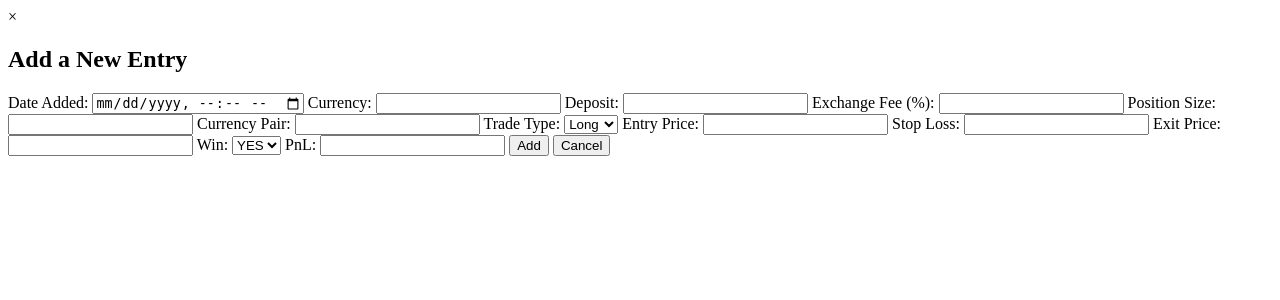
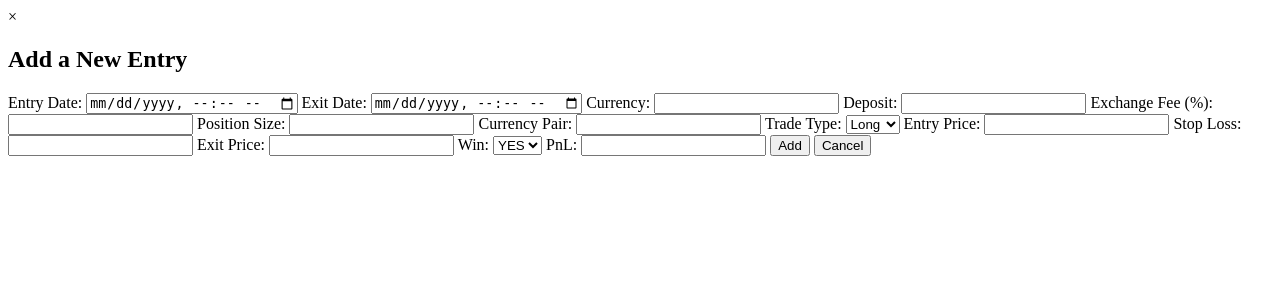
Before and after one commit to WiktoriaRebeka/trading_journal_app, a Django app: page /load-add-entry-modal/ in a window 1280 px wide. Shown: the top 300 px of the page. Run offline with Django 4.2, Linux system fonts and the light colour scheme; tables that the repository leaves empty hold one stand-in row (values such as "Sample post").

Commit message:
Phase 5 Reports - adjusting entry date

```diff
--- a/backend/models.py
+++ b/backend/models.py
@@ -36,10 +36,11 @@ class JournalEntry(models.Model):
     calculated_position = models.DecimalField(max_digits=10, decimal_places=2)
     calculated_risk_amount = models.DecimalField(max_digits=10, decimal_places=2, null=True, blank=True)  # Nowe pole na obliczoną wartość ryzyka
     calculated_win_amount = models.DecimalField(max_digits=10, decimal_places=2, null=True, blank=True)
-    created_at = models.DateTimeField(auto_now_add=True)
     win = models.CharField(max_length=3, choices=[('YES', 'YES'), ('NO', 'NO')], null=True, blank=True)
     pnl = models.DecimalField(max_digits=10, decimal_places=2, null=True, blank=True)  # Nowe pole PnL
     date_added = models.DateTimeField(null=True, blank=True)  # Nowe pole na datę dodania wpisu
+    entry_date = models.DateTimeField(null=True, blank=True)  # Data wejścia
+    exit_date = models.DateTimeField(null=True, blank=True)  # Data wyjścia
 
 
     def __str__(self):
--- a/backend/templates/app_main/add_entry_modal.html
+++ b/backend/templates/app_main/add_entry_modal.html
@@ -4,8 +4,12 @@
         <span class="close">&times;</span>
         <h2>Add a New Entry</h2>
         <form id="manual-entry-form">
-            <label for="date_addedNE">Date Added:</label>
-            <input type="datetime-local" id="date_addedNE" name="date_addedNE" required>
+            <label for="entry_dateNE">Entry Date:</label>
+            <input type="datetime-local" id="entry_dateNE" name="entry_dateNE" required>
+
+            <label for="exit_dateNE">Exit Date:</label>
+            <input type="datetime-local" id="exit_dateNE" name="exit_dateNE" required>
+
 
             <label for="currencyNE">Currency:</label>
             <input type="text" id="currencyNE" name="currencyNE" required>
--- a/backend/urls.py
+++ b/backend/urls.py
@@ -25,6 +25,5 @@ urlpatterns = [
     path('load-add-entry-modal/', views.load_add_entry_modal, name='load_add_entry_modal'),
     path('create-manual-entry/', views.create_manual_entry, name='create_manual_entry'),
     path('add-to-journal-with-full-data/', views.add_to_journal_with_full_data, name='add_to_journal_with_full_data'),
-
-
+    path('update-entry-dates/<int:entry_id>/', views.update_entry_dates, name='update_entry_dates'),
 ]
--- a/backend/utils.py
+++ b/backend/utils.py
@@ -34,7 +34,8 @@ def get_report_for_period(journal_entries, days=None):
     now = timezone.now()
     if days:
         start_date = now - timedelta(days=days)
-        journal_entries = journal_entries.filter(created_at__gte=start_date)
+        # Używamy pola 'entry_date' zamiast 'created_at'
+        journal_entries = journal_entries.filter(entry_date__gte=start_date)
 
     # Obliczanie raportu na podstawie przefiltrowanych danych
     return calculate_report_data(journal_entries)
--- a/backend/views.py
+++ b/backend/views.py
@@ -124,7 +124,8 @@ def save_pair(request):
 @login_required
 def journal_view(request):
     # Pobieramy wszystkie wpisy użytkownika posortowane według daty stworzenia
-    journal_entries = JournalEntry.objects.filter(user=request.user).order_by('-created_at')
+    journal_entries = JournalEntry.objects.filter(user=request.user).order_by('-entry_date')
+
 
     # Pobieramy dostępne pary do filtrowania
     pairs = Pair.objects.all()
@@ -151,7 +152,6 @@ def journal_view(request):
         'pairs': pairs,
     })
 
-
 @csrf_exempt
 def add_to_journal(request):
     if request.method == 'POST':
@@ -160,12 +160,36 @@ def add_to_journal(request):
             print("Dane przesłane do serwera:", data)
 
             # Lista wymaganych pól
+# Lista wymaganych pól bez entry_date i exit_date, bo będą one opcjonalne
             required_fields = ['currency', 'deposit', 'risk', 'risk_type', 'position', 'position_type', 'pair', 'trade_type', 'entry', 'stop_loss', 'fee', 'target_choice', 'calculated_leverage', 'calculated_position']
 
             for field in required_fields:
                 if field not in data:
                     print(f"Brakujące pole: {field}")
                     return JsonResponse({'success': False, 'message': f'Missing field: {field}'}, status=400)
+
+            # Pobieramy entry_date i exit_date z danych użytkownika
+            entry_date = data.get('entry_date')
+            exit_date = data.get('exit_date')
+
+            # Konwersja entry_date i exit_date na format datetime
+            if entry_date:
+                try:
+                    entry_date = timezone.make_aware(timezone.datetime.fromisoformat(entry_date))
+                    print(f"Entry Date from input: {entry_date}")
+                except ValueError:
+                    print("Błąd parsowania daty wejścia, używam bieżącej daty")
+                    entry_date = timezone.now()  # W przypadku błędu ustawiamy bieżącą datę
+
+            if exit_date:
+                try:
+                    exit_date = timezone.make_aware(timezone.datetime.fromisoformat(exit_date))
+                    print(f"Exit Date from input: {exit_date}")
+                except ValueError:
+                    print("Błąd parsowania daty wyjścia, ustawiono na None")
+                    exit_date = None
+            else:
+                exit_date = None  # Jeśli nie ma daty wyjścia, zostawiamy ją jako None
 
             # Obliczamy wartość ryzyka i wygranej w walucie
             deposit = Decimal(data['deposit'])
@@ -206,7 +230,9 @@ def add_to_journal(request):
                 calculated_risk_amount=risk_amount,  # Przypisujemy wartość obliczoną w walucie
                 calculated_win_amount=win_amount,    # Przypisujemy wartość wygranej w walucie
                 pnl=None,  # PnL początkowo ustawione na None
-                win=None  # Ustawienie pola 'win' na NULL przy tworzeniu nowego wpisu
+                win=None,  # Ustawienie pola 'win' na NULL przy tworzeniu nowego wpisu
+                entry_date=entry_date,  # Ustawiamy datę wejścia
+                exit_date=exit_date  # Ustawiamy datę wyjścia
             )
             journal_entry.save()
             print("Wpis został pomyślnie dodany")
@@ -410,16 +436,29 @@ def add_to_journal_with_full_data(request):
             print("Otrzymane dane z formularza (add_to_journal_with_full_data):", data)
 
             # Pobieranie danych z formularza
-            date_added = data.get('date_added')  # Pobranie daty wybranej przez użytkownika
-            if date_added:
+            entry_date = data.get('entry_date')  # Pobranie daty wejścia wybranej przez użytkownika
+            exit_date = data.get('exit_date')    # Pobranie daty wyjścia wybranej przez użytkownika
+
+            # Konwersja dat wejścia i wyjścia na format datetime
+            if entry_date:
                 try:
-                    date_added = timezone.make_aware(timezone.datetime.fromisoformat(date_added))
-                    print(f"Date Added from input: {date_added}")
+                    entry_date = timezone.make_aware(timezone.datetime.fromisoformat(entry_date))
+                    print(f"Entry Date from input: {entry_date}")
                 except ValueError:
-                    print("Błąd parsowania daty, używam bieżącej daty")
-                    date_added = timezone.now()  # W przypadku błędu używamy bieżącej daty
+                    print("Błąd parsowania daty wejścia, używam bieżącej daty")
+                    entry_date = timezone.now()  # W przypadku błędu używamy bieżącej daty
             else:
-                date_added = timezone.now()  # Jeśli nie ma daty, używamy bieżącej daty
+                entry_date = timezone.now()  # Jeśli nie ma daty wejścia, używamy bieżącej daty
+
+            if exit_date:
+                try:
+                    exit_date = timezone.make_aware(timezone.datetime.fromisoformat(exit_date))
+                    print(f"Exit Date from input: {exit_date}")
+                except ValueError:
+                    print("Błąd parsowania daty wyjścia, ustawiono na None")
+                    exit_date = None  # Jeśli jest błąd, nie ustawiamy żadnej daty wyjścia
+            else:
+                exit_date = None  # Jeśli nie podano daty wyjścia, zostawiamy jako None
 
             # Pobieranie pozostałych danych
             currency = data.get('currency')
@@ -445,11 +484,13 @@ def add_to_journal_with_full_data(request):
             print(f"Entry Price: {entry}, Stop Loss: {stop_loss}, Target Price: {target_price}")
             print(f"Risk Reward Ratio (zaokrąglone): {risk_reward_ratio}")
             print(f"Calculated Leverage: {calculated_leverage}")
+            print(f"Entry Date: {entry_date}, Exit Date: {exit_date}")
 
             # Tworzenie wpisu w dzienniku
             journal_entry = JournalEntry.objects.create(
                 user=request.user,
-                date_added=date_added,  # Ustawiamy datę wybraną przez użytkownika
+                entry_date=entry_date,  # Ustawiamy datę wejścia
+                exit_date=exit_date,    # Ustawiamy datę wyjścia
                 currency=currency,
                 deposit=deposit,
                 risk=pnl / Decimal(risk_reward_ratio),  # Obliczane tylko raz na podstawie przekazanego RRR
@@ -478,3 +519,36 @@ def add_to_journal_with_full_data(request):
             return JsonResponse({'success': False, 'message': str(e)}, status=500)
 
     return JsonResponse({'success': False, 'message': 'Niewłaściwa metoda HTTP'}, status=400)
+
+@csrf_exempt
+def update_entry_dates(request, entry_id):
+    if request.method == 'POST':
+        try:
+            data = json.loads(request.body)
+            entry_date = data.get('entry_date')
+            exit_date = data.get('exit_date')
+
+            # Pobierz wpis na podstawie ID
+            journal_entry = get_object_or_404(JournalEntry, id=entry_id, user=request.user)
+
+            # Aktualizowanie daty wejścia
+            if entry_date:
+                try:
+                    journal_entry.entry_date = timezone.make_aware(timezone.datetime.fromisoformat(entry_date))
+                except ValueError:
+                    return JsonResponse({'success': False, 'message': 'Błąd parsowania daty wejścia'}, status=400)
+
+            # Aktualizowanie daty wyjścia
+            if exit_date:
+                try:
+                    journal_entry.exit_date = timezone.make_aware(timezone.datetime.fromisoformat(exit_date))
+                except ValueError:
+                    return JsonResponse({'success': False, 'message': 'Błąd parsowania daty wyjścia'}, status=400)
+
+            journal_entry.save()
+            return JsonResponse({'success': True})
+
+        except Exception as e:
+            return JsonResponse({'success': False, 'message': str(e)}, status=500)
+
+    return JsonResponse({'success': False, 'message': 'Invalid request method'}, status=400)
```
Also changed, not shown: backend/reports.py (+7 -7 lines), backend/templates/app_main/journal.html (+12 -2 lines), backend/migrations/0014_rename_created_at_journalentry_entry_date_and_more.py (added).
